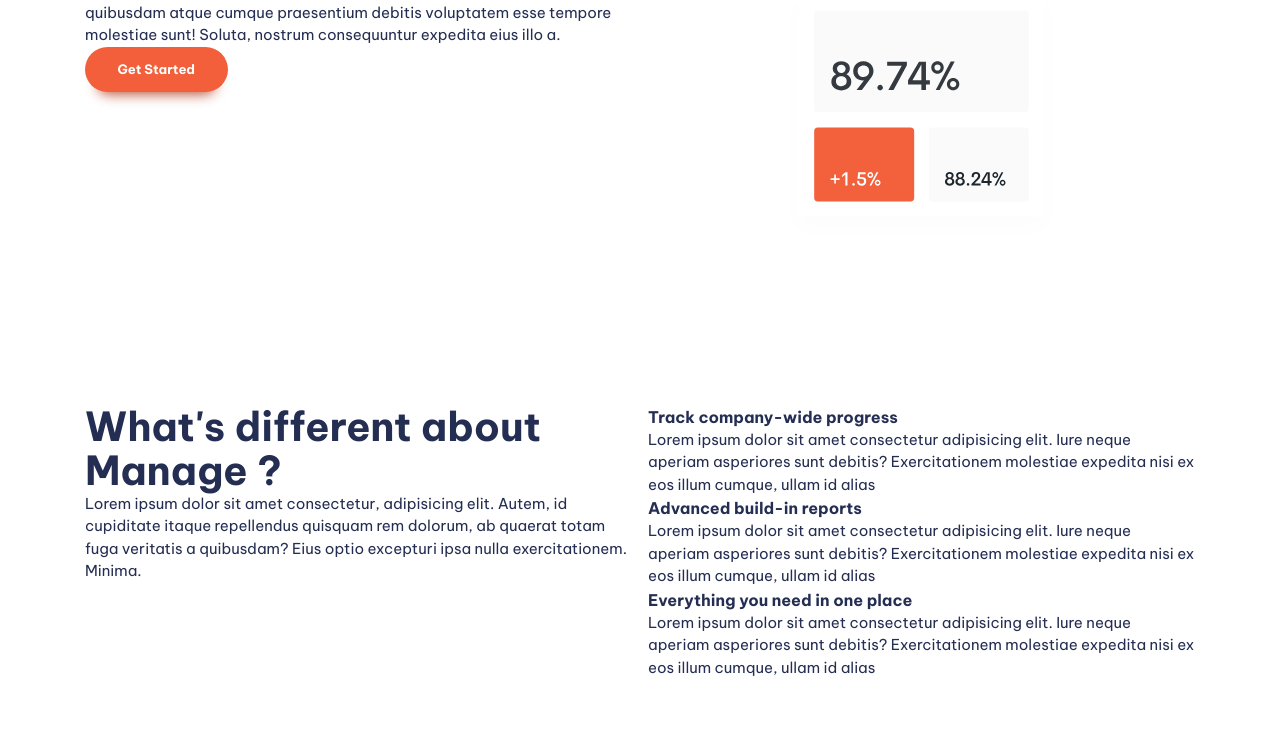
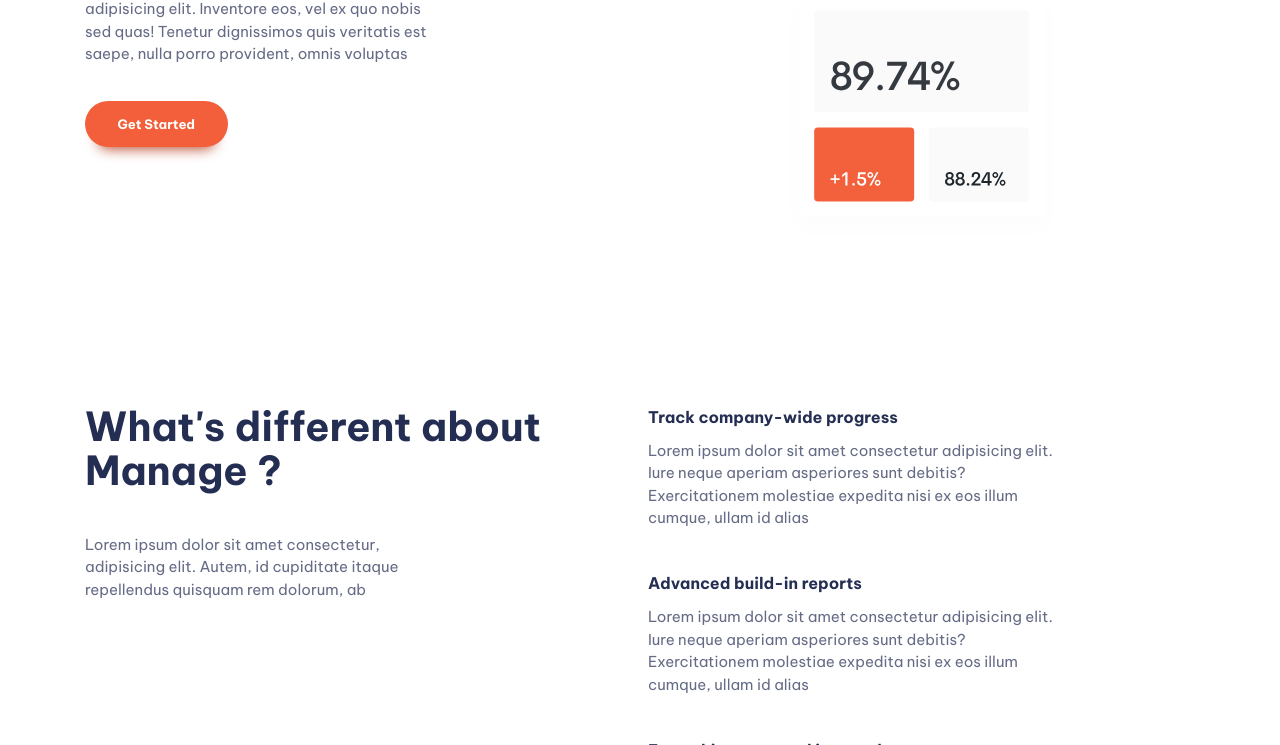
Before and after one commit to badapureprogrammer/LandingPage, a website built with Vite: page index.html in a window 1280 px wide. Shown: the part 424-1169 px from the top of the page. Built offline with nearby package versions, Linux system fonts and the light colour scheme.

Commit message:
Add - Spacing & Stuff

```diff
--- a/index.html
+++ b/index.html
@@ -22,13 +22,32 @@
       <div class="container">
         <div class="nav-wrapper">
           <a href="#"><img src="images/logo.svg" alt="Manage-Logo" /></a>
-        <button class="mobile-nav-toggle" aria-controls="primary-navigation" aria-expanded="false">
-          <img class="icon-hamburger" src="images/icon-hamburger.svg" alt="" aria-hidden="true" />
-          <img class="icon-close" src="images/icon-close.svg" alt="" aria-hidden="true" />
+          <button
+            class="mobile-nav-toggle"
+            aria-controls="primary-navigation"
+            aria-expanded="false"
+          >
+            <img
+              class="icon-hamburger"
+              src="images/icon-hamburger.svg"
+              alt=""
+              aria-hidden="true"
+            />
+            <img
+              class="icon-close"
+              src="images/icon-close.svg"
+              alt=""
+              aria-hidden="true"
+            />
             <span class="visually-hidden">Menu</span>
           </button>
           <nav class="primary-navigation">
-          <ul aria-label="primary" role="list" class="nav-list" id="primary-navigation">
+            <ul
+              aria-label="primary"
+              role="list"
+              class="nav-list"
+              id="primary-navigation"
+            >
               <li><a href="#">Pricing</a></li>
               <li><a href="#">Product</a></li>
               <li><a href="#">About Us</a></li>
@@ -36,7 +55,12 @@
               <li><a href="#">Cummunity</a></li>
             </ul>
           </nav>
-        <button type="button" class="button display-sm-none display-md-inline-flex">Get Started</button>
+          <button
+            type="button"
+            class="button display-sm-none display-md-inline-flex"
+          >
+            Get Started
+          </button>
         </div>
       </div>
     </header>
@@ -46,7 +70,7 @@
       <section class="padding-block-900">
         <div class="container">
           <div class="even-columns">
-            <div>
+            <div class="flow">
               <h1 class="fs-primary-heading fw-bold">
                 Bring everyone together to build better products.
               </h1>
@@ -54,9 +78,6 @@
                 Lorem ipsum dolor sit, amet consectetur adipisicing elit.
                 Inventore eos, vel ex quo nobis sed quas! Tenetur dignissimos
                 quis veritatis est saepe, nulla porro provident, omnis voluptas
-                sed dolorem iste aliquid accusamus id quibusdam atque cumque
-                praesentium debitis voluptatem esse tempore molestiae sunt!
-                Soluta, nostrum consequuntur expedita eius illo a.
               </p>
               <button class="button">Get Started</button>
             </div>
@@ -73,44 +94,51 @@
       <section class="padding-block-900">
         <div class="container">
           <div class="even-columns">
-            <div>
+            <div class="flow">
               <h2 class="fs-secondary-heading fw-bold">
                 What's different about Manage ?
               </h2>
               <p>
                 Lorem ipsum dolor sit amet consectetur, adipisicing elit. Autem,
                 id cupiditate itaque repellendus quisquam rem dolorum, ab
-                quaerat totam fuga veritatis a quibusdam? Eius optio excepturi
-                ipsa nulla exercitationem. Minima.
               </p>
             </div>
             <div>
-              <ul class="numberd-items" role="list">
+              <ul class="numberd-items flow" role="list">
                 <li>
+                  <div class="flow" style="--flow-spacer: 0.75em">
                     <h3 class="fs-600 fw-bold">Track company-wide progress</h3>
-                  <p>
+                    <p data-width="wide">
                       Lorem ipsum dolor sit amet consectetur adipisicing elit.
                       Iure neque aperiam asperiores sunt debitis? Exercitationem
-                    molestiae expedita nisi ex eos illum cumque, ullam id alias
+                      molestiae expedita nisi ex eos illum cumque, ullam id
+                      alias
                     </p>
+                  </div>
                 </li>
                 <li>
+                  <div class="flow" style="--flow-spacer: 0.75em">
                     <h3 class="fs-600 fw-bold">Advanced build-in reports</h3>
-                  <p>
+                    <p data-width="wide">
                       Lorem ipsum dolor sit amet consectetur adipisicing elit.
                       Iure neque aperiam asperiores sunt debitis? Exercitationem
-                    molestiae expedita nisi ex eos illum cumque, ullam id alias
+                      molestiae expedita nisi ex eos illum cumque, ullam id
+                      alias
                     </p>
+                  </div>
                 </li>
                 <li>
+                  <div class="flow" style="--flow-spacer: 0.75em">
                     <h3 class="fs-600 fw-bold">
                       Everything you need in one place
                     </h3>
-                  <p>
+                    <p data-width="wide">
                       Lorem ipsum dolor sit amet consectetur adipisicing elit.
                       Iure neque aperiam asperiores sunt debitis? Exercitationem
-                    molestiae expedita nisi ex eos illum cumque, ullam id alias
+                      molestiae expedita nisi ex eos illum cumque, ullam id
+                      alias
                     </p>
+                  </div>
                 </li>
               </ul>
             </div>
@@ -147,9 +175,9 @@
       <div class="container">
         <div class="even-columns">
           <div>
-            <a href="#"
-              ><img src="images/logo.svg" alt="footer-Manage-Logo"
-            /></a>
+            <a href="#">
+              <img src="images/logo.svg" alt="footer-Manage-Logo" />
+            </a>
             <ul role="list" aria-label="social links">
               <li><a aria-label="facebook" href="#"></a></li>
               <li><a aria-label="youtube" href="#"></a></li>
@@ -160,7 +188,12 @@
           </div>
           <div>
             <nav class="footer-nav">
-              <ul aria-label="footer" role="list">
+              <ul
+                class="flow"
+                style="--flow-spacer: 1em"
+                aria-label="footer"
+                role="list"
+              >
                 <li><a href="">Home</a></li>
                 <li><a href="">Pricing</a></li>
                 <li><a href="">Products</a></li>
--- a/style.css
+++ b/style.css
@@ -90,6 +90,14 @@ body {
   line-height: 1.5;
 }
 
+p:not([class]) {
+  opacity: 0.7;
+  max-width: 35ch;
+}
+
+p[data-width="wide"] {
+  max-width: 42ch;
+}
 /* A elements that don't have a class get default styles */
 a:not([class]) {
   text-decoration-skip-ink: auto;
@@ -116,25 +124,6 @@ svg {
     animation-iteration-count: 1 !important;
     transition-duration: 0.01ms !important;
     scroll-behavior: auto !important;
-  }
-}
-
-.container {
-  --max-width: 1110px;
-  --padding: 1rem;
-  margin-inline: auto;
-  width: min(var(--max-width), 100% - (var(--padding) * 2));
-}
-
-.even-columns {
-  display: grid;
-  gap: 1rem;
-}
-
-@media (min-width: 50em) {
-  .even-columns {
-    grid-auto-flow: column;
-    grid-auto-columns: 1fr;
   }
 }
 
@@ -286,6 +275,29 @@ body {
   border: 0;
 }
 
+.container {
+  --max-width: 1110px;
+  --padding: 1rem;
+  margin-inline: auto;
+  width: min(var(--max-width), 100% - (var(--padding) * 2));
+}
+
+:where(.flow :not(:first-child)) {
+  margin-top: var(--flow-spacer, 2.75em);
+}
+
+.even-columns {
+  display: grid;
+  gap: 1rem;
+}
+
+@media (min-width: 50em) {
+  .even-columns {
+    grid-auto-flow: column;
+    grid-auto-columns: 1fr;
+  }
+}
+
 .text-primary-400 {
   color: var(--clr-primary-400);
 }
```
Lines whose indentation alone changed are shown as unchanged.
